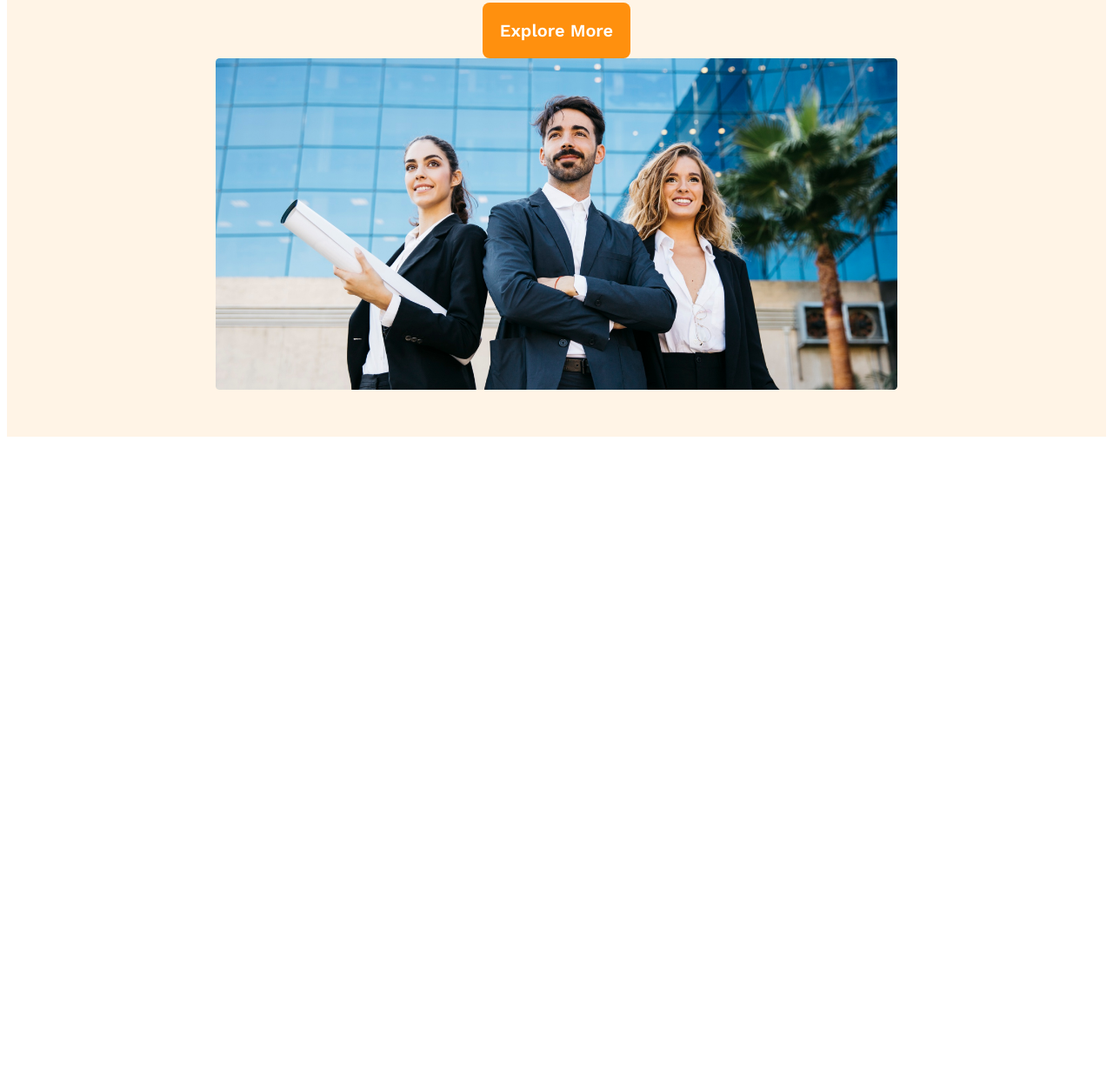
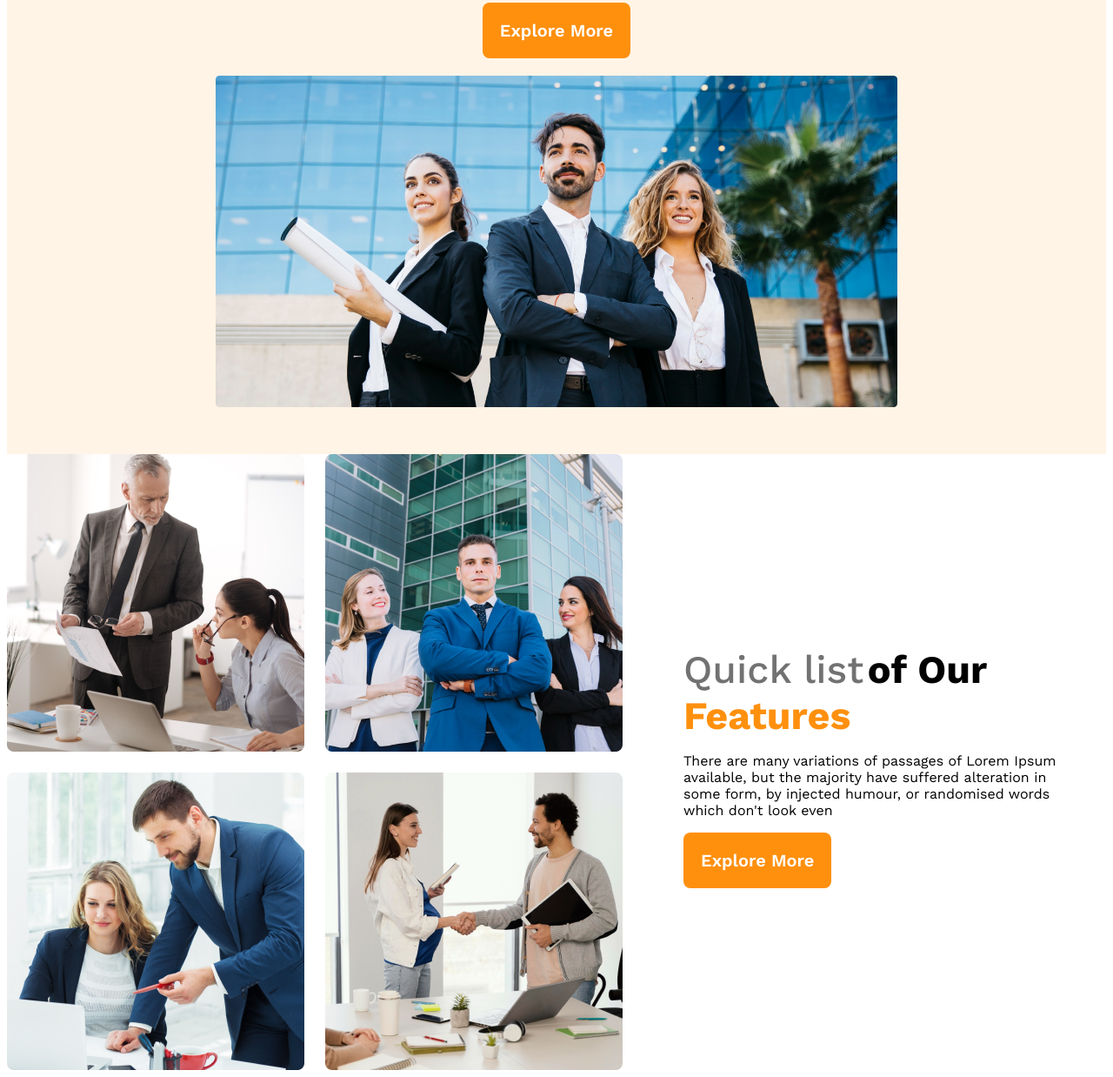
Before and after one commit to MaowaRisa/g3-architects, a plain HTML site: page index.html in a window 1280 px wide. Shown: the part 495-1733 px from the top of the page at 87% size. Before the commit the page ends 1005 px from the top, so only its background shows below. Drawn offline with nearby package versions, Linux system fonts and the light colour scheme.

Commit message:
teams part

```diff
--- a/css/style.css
+++ b/css/style.css
@@ -62,6 +62,7 @@ nav li{
     text-align: center;
 }
 .banner-image img{
+    margin-top: 20px;
     max-width: 100%;
 }
 /* Responsive Media Queries*/
@@ -83,3 +84,32 @@ nav li{
         flex-direction: column;
     }
 }
+/* Main Styles*/
+main {
+    max-width: 1440px;
+    margin: 0 auto;
+}
+.teams-container{
+    display: flex;
+    align-items: center;
+    gap: 20px;
+}
+.teams-img-container{
+    display: grid;
+    grid-template-columns: repeat(2, 1fr);
+    gap: 1.5rem;
+}
+.teams-content{
+    padding: 0 50px;
+}
+.teams-title span{
+    font-size: 2.8rem;
+}
+.teams-title .quick-list{
+    color: #727272;
+    font-weight: 500;
+}
+.teams-title .features{
+    color:  #FF900E;
+    font-weight: 700;
+}
--- a/index.html
+++ b/index.html
@@ -28,5 +28,20 @@
         </div>
       </div>
     </header>
+    <main>
+        <section class="teams-container">
+            <div class="teams-img-container">
+                <img src="images/team1.png" alt="team1">
+                <img src="images/team2.png" alt="team2">
+                <img src="images/team3.png" alt="team3">
+                <img src="images/team4.png" alt="team4">
+            </div>
+            <div class="teams-content">
+                <h2 class="teams-title"><span class="quick-list">Quick list</span> <span>of Our</span> <span class="features">Features</span></h2>
+                <p class="teams-description">There are many variations of passages of Lorem Ipsum available, but the majority have suffered alteration in some form, by injected humour, or randomised words which don't look even</p>
+                <button class="btn-primary">Explore More</button>
+            </div>
+        </section>
+    </main>
   </body>
 </html>
```
